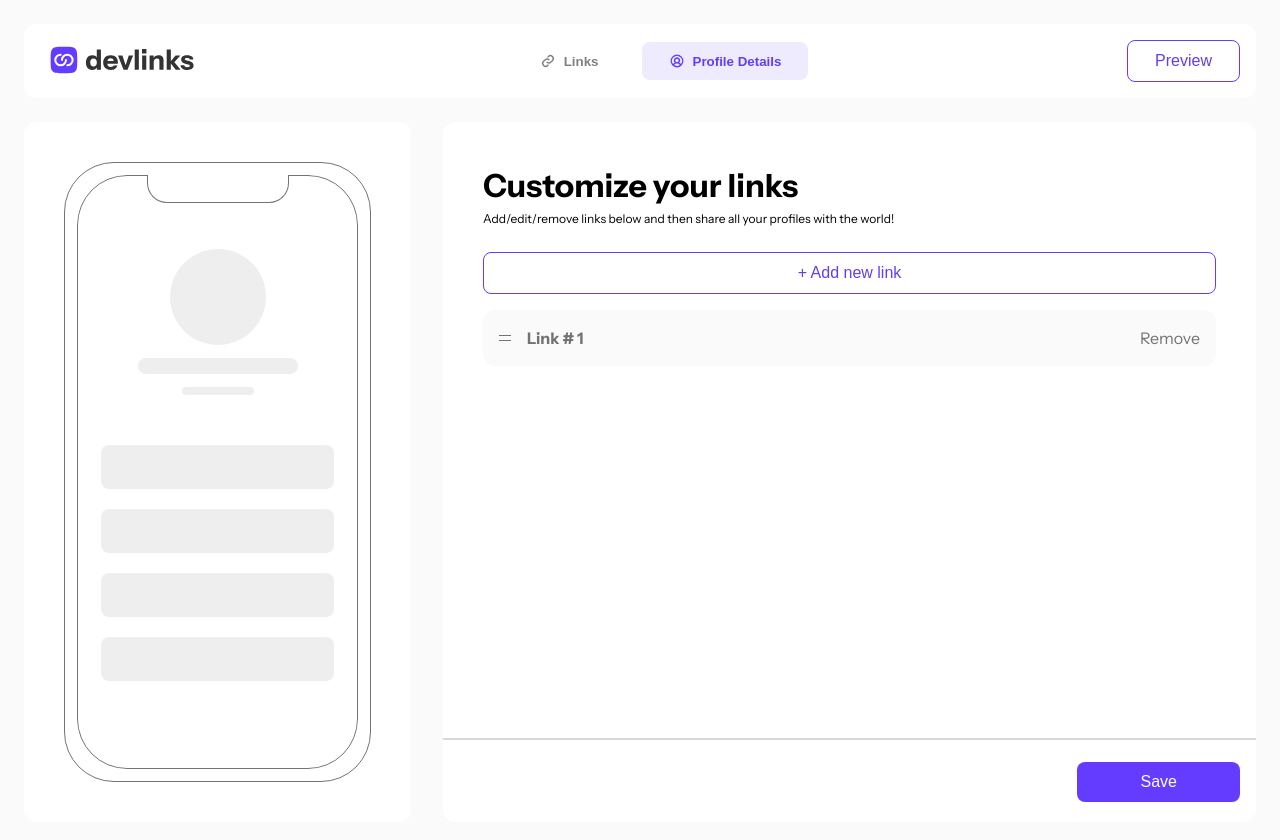
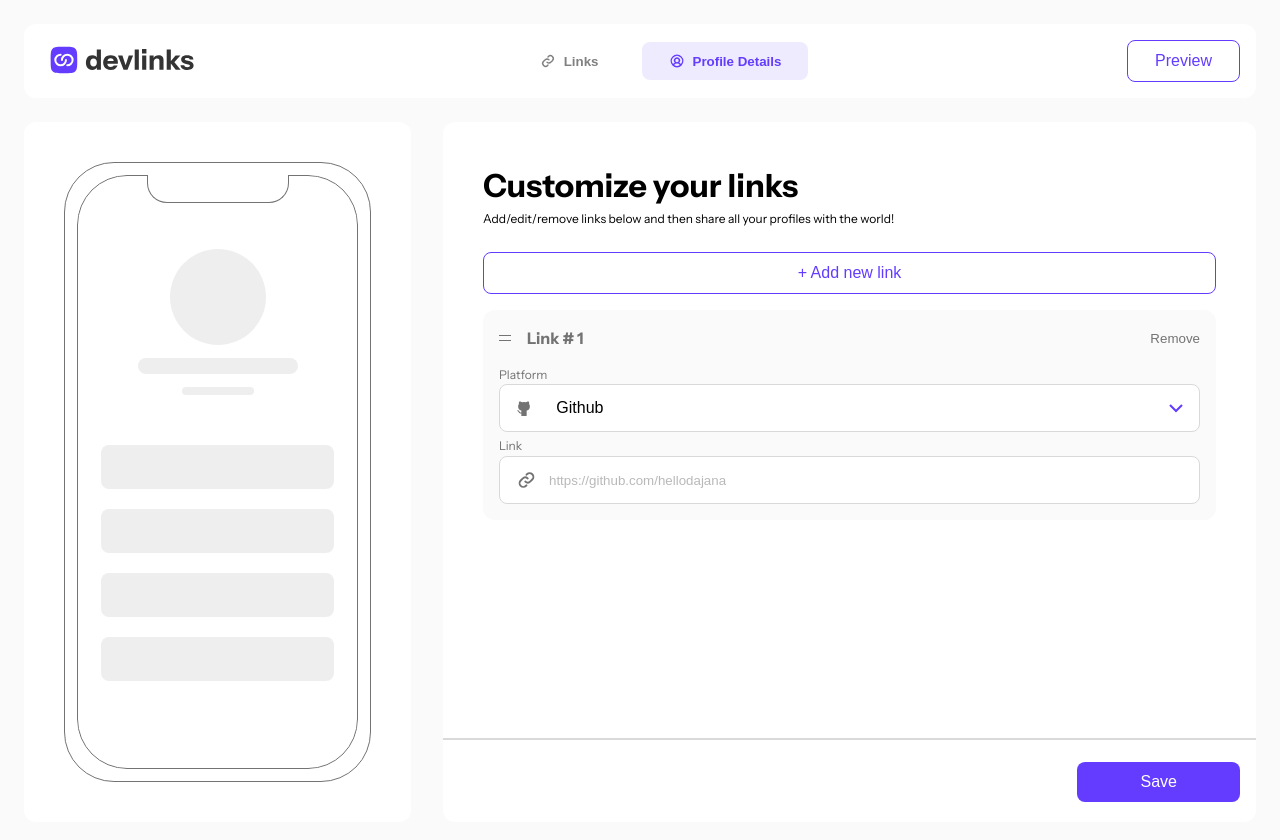
Before and after one commit to hellodajana/devlinks, a React (Vite) app in the folder client/: page /profile in a window 1280 px wide. Both pictures are taken after a click on the button "+ Add new link". Shown: the top 840 px of the page. Built offline with nearby package versions, Linux system fonts and the light colour scheme.

Commit message:
Add dropdown

```diff
--- a/client/src/components/CustomizeLinks.tsx
+++ b/client/src/components/CustomizeLinks.tsx
@@ -1,7 +1,12 @@
-import { FC } from "react";
+import { FC, useState } from "react";
 // import ArrowDown from "../assets/icon-chevron-down.svg?react";
-// import Links from "../assets/icon-links-header.svg?react";
+import Links from "../assets/icon-links-header.svg?react";
 import DragAndDrop from "../assets/icon-drag-and-drop.svg?react";
+import Button from "../elements/Button";
+import InputField from "./auth/InputField";
+import Dropdown from "../elements/Dropdown";
+import dropdownOne from "../helpers/dropdownFields";
+import { DropdownOption } from "../types/types";
 
 interface CustomizeLinksProps {
   key: number;
@@ -9,17 +14,49 @@ interface CustomizeLinksProps {
 }
 
 const CustomizeLinks: FC<CustomizeLinksProps> = ({ key, linkNumber }) => {
-  console.log(linkNumber);
+  const [selectedDropdownItem, setSelectedDropdownItem] =
+    useState<DropdownOption | null>(null);
+
+  const handleSelect = (item: DropdownOption) => {
+    setSelectedDropdownItem(item);
+  };
   return (
+    <>
       <div className="links" key={key}>
         <div className="links__header">
           <span className="column-container">
             <DragAndDrop />
             <h2>Link # {linkNumber}</h2>
           </span>
-        Remove
+          <Button
+            text="Remove"
+            className="text-btn"
+            type="button"
+            Image={null}
+          />
         </div>
+        <span>
+          <p>Platform</p>
+          <Dropdown
+            title={dropdownOne[0]}
+            items={dropdownOne}
+            selectedItem={selectedDropdownItem}
+            onSelect={handleSelect}
+          />
+        </span>
+
+        <InputField
+          label="Link"
+          type="text"
+          value={""}
+          onChange={() => console.log("Hello")}
+          placeholder="https://github.com/hellodajana"
+          name="password"
+          error={""}
+          image={<Links />}
+        />
       </div>
+    </>
   );
 };
 
--- a/client/src/elements/Button.tsx
+++ b/client/src/elements/Button.tsx
@@ -3,7 +3,7 @@ import { FC, ReactElement } from "react";
 interface ButtonProps {
   text: string;
   onClick?: () => void;
-  className: "primary" | "secondary";
+  className: "primary" | "secondary" | "text-btn";
   disabled?: boolean;
   type: "submit" | "button";
   Image: ReactElement | null;
--- a/client/src/elements/Dropdown.tsx
+++ b/client/src/elements/Dropdown.tsx
@@ -1,11 +1,10 @@
 import { useState, useRef, useEffect } from "react";
 import { DropdownOption } from "../types/types";
-import Link from "../assets/icon-link.svg";
 import ArrowDown from "../assets/icon-chevron-down.svg";
 
 interface DropdownProps {
-  title: string;
-  items: Array<DropdownOption>;
+  title: DropdownOption;
+  items: DropdownOption[];
   selectedItem?: DropdownOption | null;
   onSelect: (item: DropdownOption) => void;
 }
@@ -56,8 +55,8 @@ const Dropdown: React.FC<DropdownProps> = ({
         type="button"
         className={`dropdown-button ${showDropdown ? "button-active" : ""}`}
       >
-        <img src={Link} alt="Link" />
-        {selectedItem ? selectedItem.name : title}
+        <img src={selectedItem ? selectedItem.image : title.image} />
+        {selectedItem ? selectedItem.name : title.name}
         <img
           className={`dropdown-button__arrow ${
             showDropdown ? "arrow-active" : ""
--- a/client/src/helpers/dropdownFields.ts
+++ b/client/src/helpers/dropdownFields.ts
@@ -1,11 +1,16 @@
+
+
 import Github from "../assets/icon-github.svg"
 import Twitter from "../assets/icon-twitter.svg"
 import Linkedin from "../assets/icon-linkedin.svg"
+import Youtube from "../assets/icon-youtube.svg"
+import { DropdownOption } from "../types/types";
 
-const dropdownOne = [
-    {image: Github, name: "Github"},
-    {image: Twitter, name: "Twitter"},
+const dropdownOne: DropdownOption[] = [
+    {image: Github , name: "Github"},
+    {image: Twitter , name: "Twitter"},
     {image: Linkedin, name: "Linkedin"},
-]
+    {image: Youtube, name: "Youtube"},
+];
 
 export default dropdownOne;
--- a/client/src/pages/Login.tsx
+++ b/client/src/pages/Login.tsx
@@ -64,7 +64,7 @@ const Login = () => {
           error={loginFailed}
           image={<img src={Password} alt="password" />}
         />
-        <Button type="submit" text="Log In" className="primary" />
+        <Button type="submit" text="Log In" className="primary" Image={null} />
       </form>
       <NavigationButton
         questionText="Don't have an account?"
--- a/client/src/styles/_mixins.scss
+++ b/client/src/styles/_mixins.scss
@@ -19,3 +19,9 @@ $breakpoint-desktop: 1024px;
     @content;
   }
 }
+
+@mixin reset-btn {
+  background-color: transparent;
+  border: none;
+  padding: 0;
+}
--- a/client/src/styles/button.scss
+++ b/client/src/styles/button.scss
@@ -72,3 +72,13 @@
     height: 16px;
   }
 }
+
+.text-btn {
+  @include reset-btn;
+  color: $gray;
+  cursor: pointer;
+
+  &:hover {
+    color: $red;
+  }
+}
--- a/client/src/styles/dropdown.scss
+++ b/client/src/styles/dropdown.scss
@@ -2,7 +2,6 @@
   display: flex;
   flex-direction: column;
   gap: 1rem;
-  padding: 1rem;
 }
 
 .dropdown-button {
@@ -10,7 +9,7 @@
   align-items: center;
   justify-content: space-between;
   grid-template-columns: 1fr 1fr 20fr;
-  width: 480px;
+  width: 100%;
   height: 48px;
   border-radius: 8px;
   border: 1px solid $medium-gray;
@@ -39,7 +38,7 @@
   display: flex;
   flex-direction: column;
   gap: 1rem;
-  width: 480px;
+  width: 100%;
   border-radius: 8px;
   border: 1px solid $medium-gray;
   background-color: $white;
--- a/client/src/styles/home.scss
+++ b/client/src/styles/home.scss
@@ -42,7 +42,7 @@
       padding: 24px;
     }
 
-    button {
+    .secondary {
       width: 100%;
       margin: 24px 0 16px 0;
     }
--- a/client/src/styles/links.scss
+++ b/client/src/styles/links.scss
@@ -5,6 +5,7 @@
   color: $gray;
 
   &__header {
+    margin-bottom: 1rem;
     display: flex;
     justify-content: space-between;
     align-items: center;
--- a/client/src/types/types.ts
+++ b/client/src/types/types.ts
@@ -1,3 +1,6 @@
+
+
+
 export type DropdownOption = {
     image: string;
     name: string;
```
Lines whose indentation alone changed are shown as unchanged.
